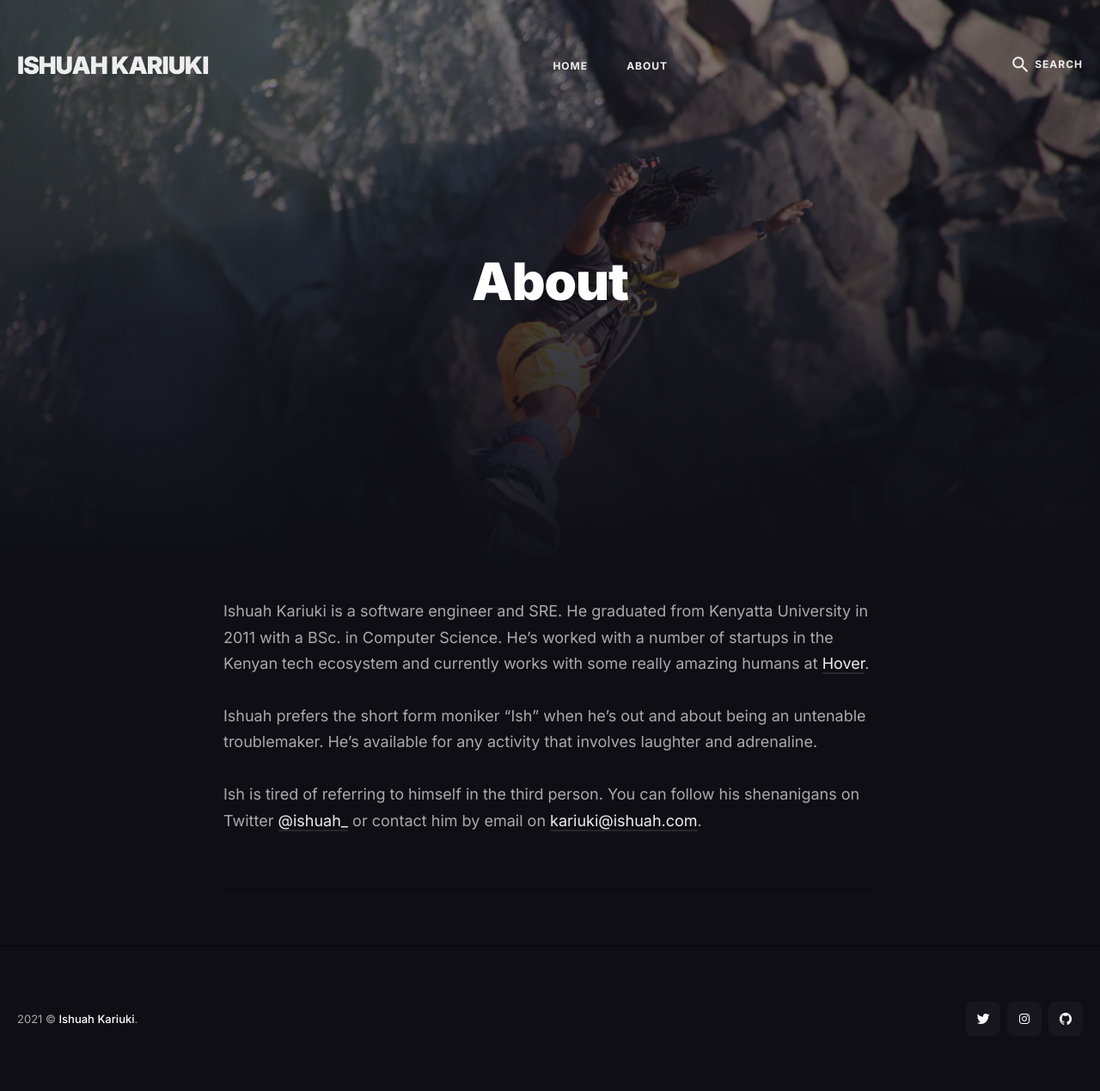
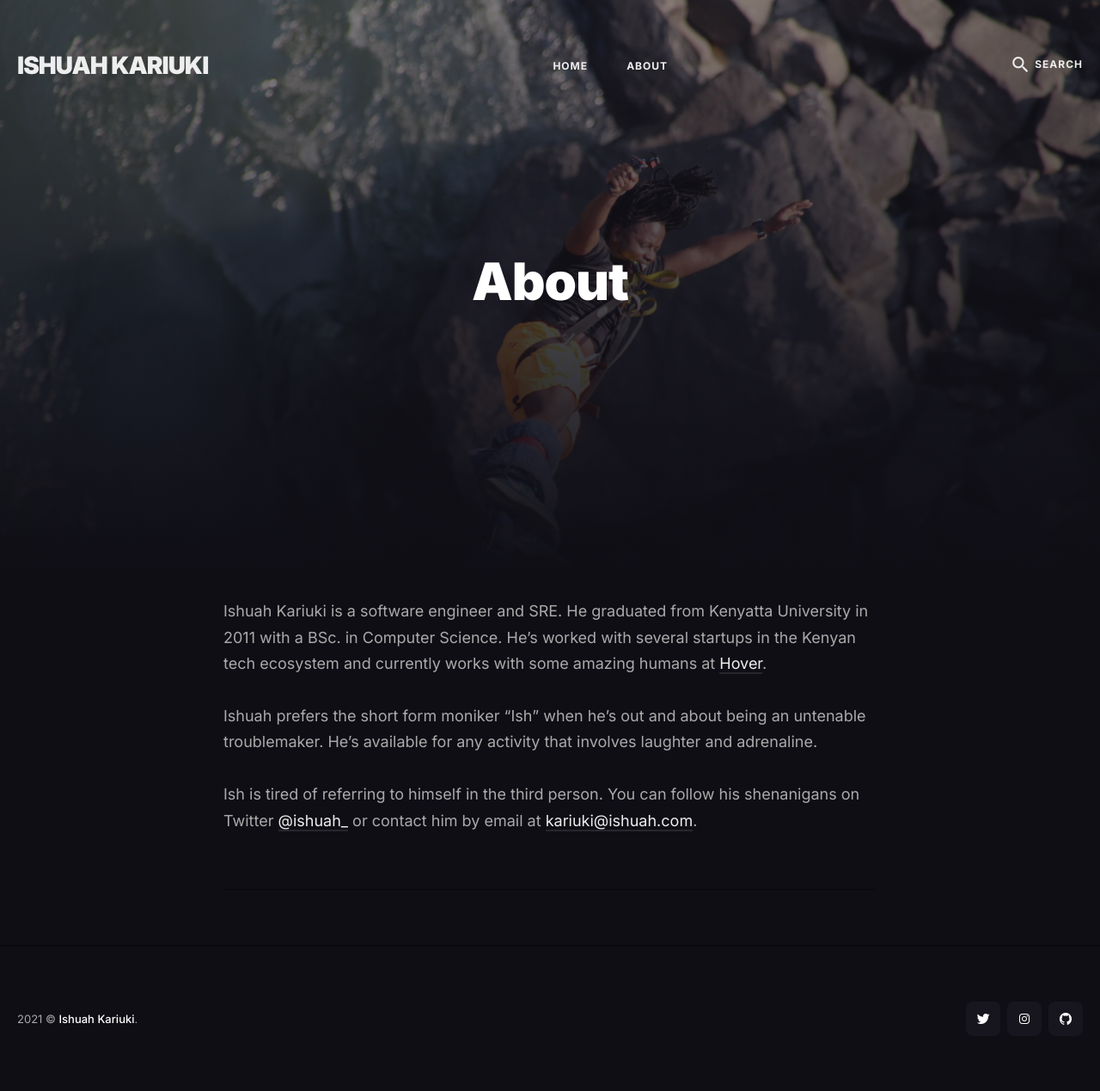
Before and after one commit to ishuah/ishuah.github.io, a Jekyll site: the page built from _pages/about.md, in a window 1280 px wide. Shown: the whole page at 86% size. Built offline with Jekyll 4.4.1, drawn with Linux system fonts in a browser that asks for light colours; nearby versions of some CDN libraries.

Commit message:
Improve copy: about page

```diff
--- a/_pages/about.md
+++ b/_pages/about.md
@@ -5,10 +5,10 @@ permalink: /about/
 image: '/images/60.jpg'
 ---
 
-Ishuah Kariuki is a software engineer and SRE. He graduated from Kenyatta University in 2011 with a BSc. in Computer Science. He's worked with a number of startups in the Kenyan tech ecosystem and currently works with some really amazing humans at [Hover](https://usehover.com).
+Ishuah Kariuki is a software engineer and SRE. He graduated from Kenyatta University in 2011 with a BSc. in Computer Science. He's worked with several startups in the Kenyan tech ecosystem and currently works with some amazing humans at [Hover](https://usehover.com).
 
 Ishuah prefers the short form moniker "Ish" when he's out and about being an untenable troublemaker. He's available for any activity that involves laughter and adrenaline.
 
-Ish is tired of referring to himself in the third person. You can follow his shenanigans on Twitter [@ishuah\_](https://twitter.com/ishuah_) or contact him by email on [kariuki@ishuah.com](mailto:kariuki@ishuah.com).
+Ish is tired of referring to himself in the third person. You can follow his shenanigans on Twitter [@ishuah\_](https://twitter.com/ishuah_) or contact him by email at [kariuki@ishuah.com](mailto:kariuki@ishuah.com).
 
 <hr>
```
